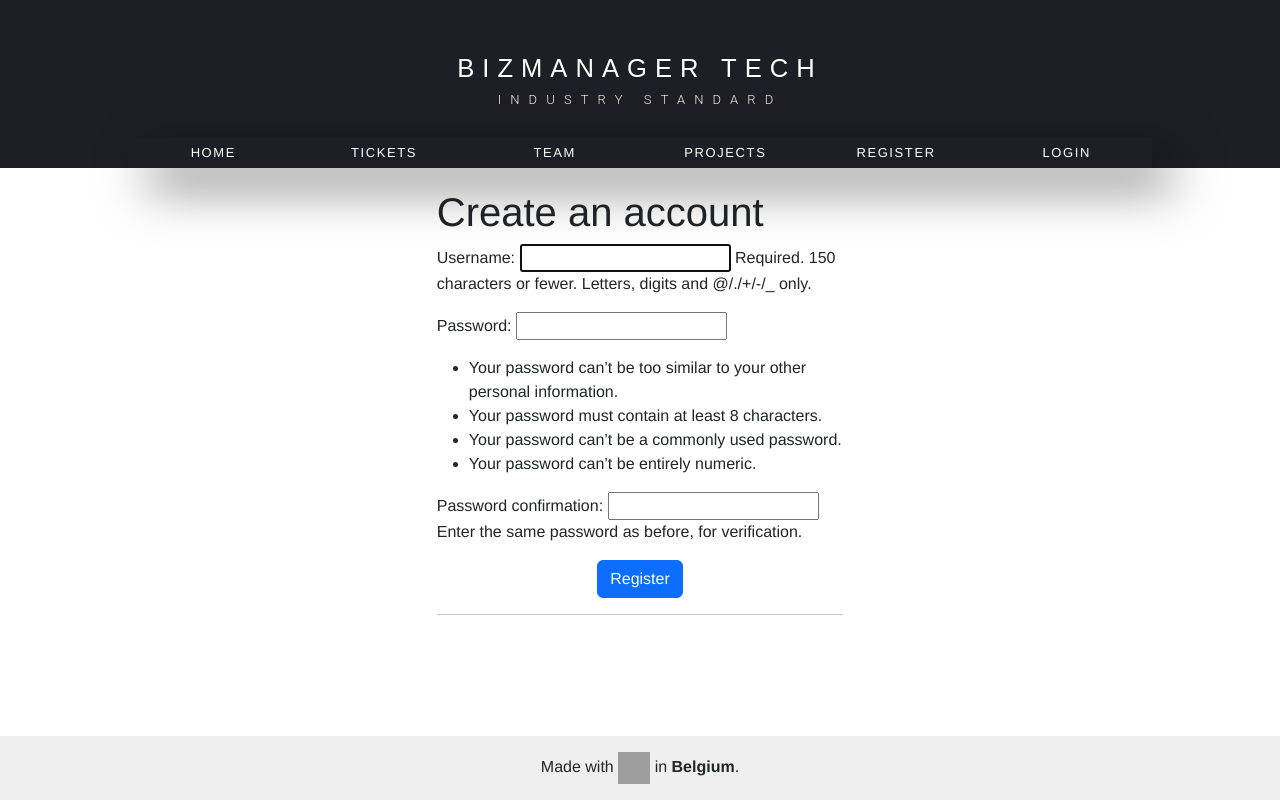
After one commit to olsonperrensen/BusinessHelper, a Django app: page /sec/register in a window 1280 px wide. The commit adds this page. Run offline with Django 4.2, Linux system fonts and the light colour scheme; grey boxes are pictures that could not be loaded.

Commit message:
registration ok

```diff
--- /dev/null
+++ b/sec/templates/authenticate/register_user.html
@@ -0,0 +1,36 @@
+{% extends 'base.html' %} {% block content %}
+<style>
+  .login {
+    margin: 0 auto;
+    padding: 20px;
+    width: 40%;
+  }
+</style>
+<div class="login">
+  <h1>Create an account</h1>
+  <div class="text-center">
+    {% if form.errors %}
+    <ul>
+      <div class="alert alert-warning alert-dismissible fade show" role="alert">
+        <strong
+          >There was an error while processing your form. Try again.</strong
+        >
+        <button
+          type="button"
+          class="btn-close"
+          data-bs-dismiss="alert"
+          aria-label="Close"
+        ></button>
+      </div>
+    </ul>
+    {% endif %}
+  </div>
+  <form action="{% url 'register_user' %}" method="POST">
+    {% csrf_token %} {{form.as_p}}
+    <div class="text-center">
+      <button class="btn btn-primary" type="submit">Register</button>
+    </div>
+  </form>
+  <hr />
+</div>
+{% endblock %}
--- a/sec/urls.py
+++ b/sec/urls.py
@@ -3,5 +3,6 @@ from django.urls import path
 
 urlpatterns = [
     path('login', views.login_user, name='login'),
-    path('logout', views.logout_user, name='logout')
+    path('logout', views.logout_user, name='logout'),
+    path('register', views.register_user, name='register_user'),
 ]
--- a/sec/views.py
+++ b/sec/views.py
@@ -1,12 +1,14 @@
 from django.shortcuts import render, redirect
 from django.contrib.auth import authenticate, login, logout
 from django.contrib import messages
+from django.contrib.auth.forms import UserCreationForm
 # Create your views here.
 
 
 def login_user(req):
     if req.method == 'POST':
-        user = authenticate(req, username=req.POST['em'], password=req.POST['pwd'])
+        user = authenticate(
+            req, username=req.POST['em'], password=req.POST['pwd'])
         if user is not None:
             login(req, user)
             return redirect('homepage')
@@ -16,7 +18,22 @@ def login_user(req):
 
     return render(req, 'authenticate/login.html')
 
+
 def logout_user(req):
     logout(req)
     messages.success(req, ("Logout OK"))
     return redirect('homepage')
+
+
+def register_user(req):
+    if req.method == 'POST':
+        form = UserCreationForm(req.POST)
+        if form.is_valid():
+            form.save()
+            user = authenticate(
+                req, username=form.cleaned_data['username'], password=form.cleaned_data['password1'])
+            login(req, user)
+            messages.success(req, ("You've registered!"))
+    else:
+        form = UserCreationForm()
+    return render(req, 'authenticate/register_user.html', {'form': form, })
--- a/ticket/templates/ticket/includes/header.html
+++ b/ticket/templates/ticket/includes/header.html
@@ -20,6 +20,7 @@
         {% if user.is_authenticated %}
         <a class="nav-tab" href="{% url 'logout' %}">LOGOUT</a>
         {% else %}
+        <a class="nav-tab" href="{% url 'register_user' %}">REGISTER</a>
         <a class="nav-tab" href="{% url 'login' %}">LOGIN</a>
         {% endif %}
       <span class="nav-tab-slider"></span>
```
